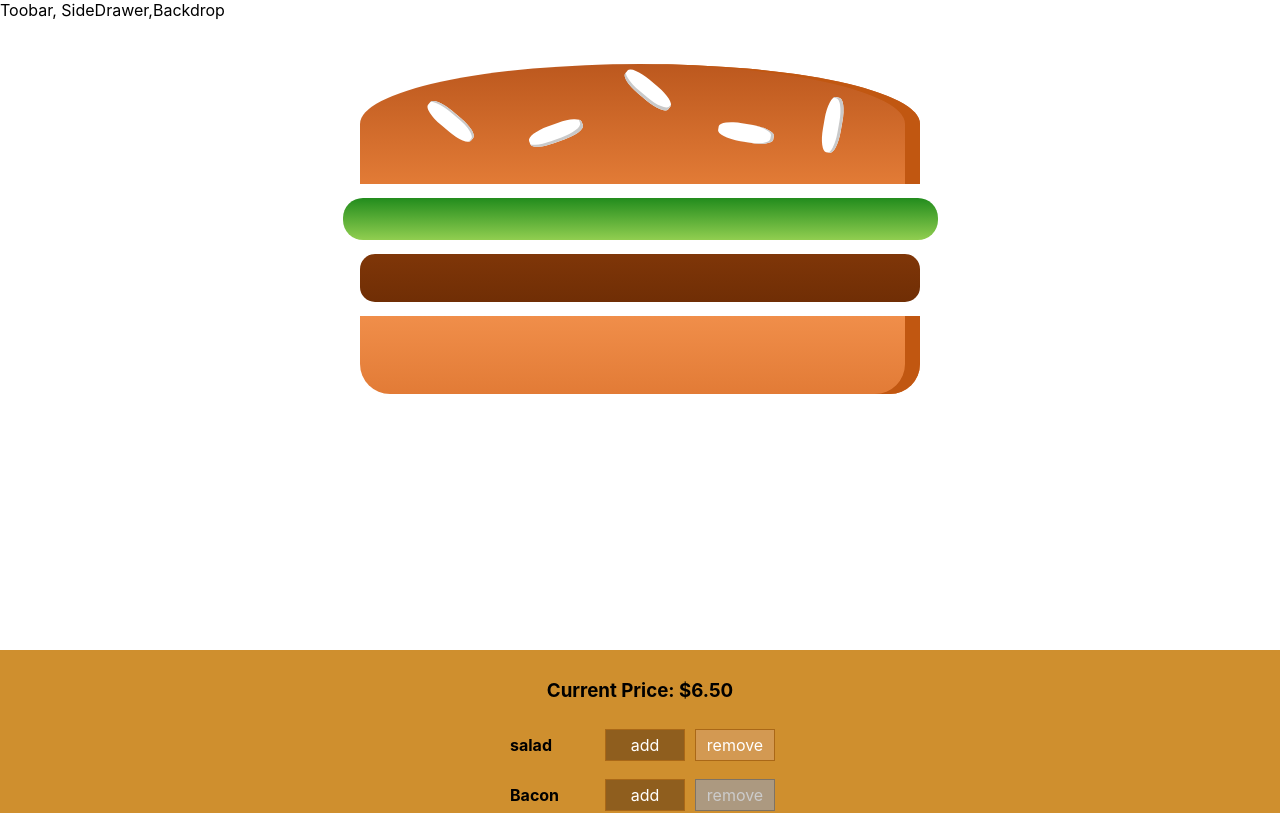
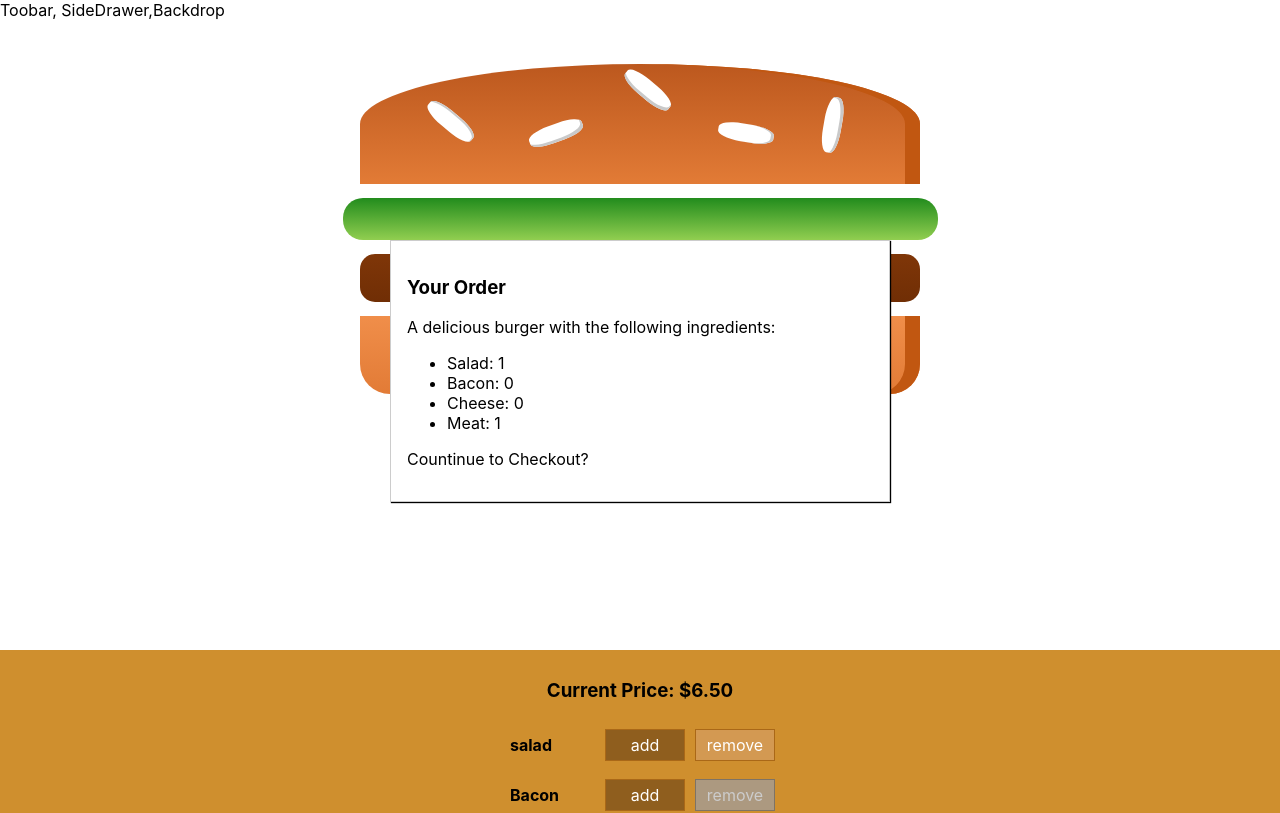
Before and after one commit to ruonanRuby/Burger-Builder, a React app in the folder burger-builder/: page / in a window 1280 px wide. Shown: the top 813 px of the page. Built offline with nearby package versions, Linux system fonts and the light colour scheme.

Commit message:
modal part
Add modal css file
and insert modal with wanted info displayed in the page.

```diff
--- /dev/null
+++ b/burger-builder/src/components/Burger/OrderSummary/OrderSummary.js
@@ -0,0 +1,23 @@
+import React from 'react';
+
+import Hoc from '../../../hoc/Hoc';
+
+const orderSummary = (props) => {
+    const ingredientSummary = Object.keys(props.ingredients)
+        .map(igKey => {
+            return (
+             <li key = {igKey}><span style = {{textTransform: 'capitalize'}}>{igKey}</span>: {props.ingredients[igKey]}</li>
+        )});
+    return (
+        <Hoc>
+            <h3>Your Order</h3>
+            <p>A delicious burger with the following ingredients:</p>
+            <ul>
+                {ingredientSummary}
+            </ul>
+            <p>Countinue to Checkout? </p>
+        </Hoc>
+    )
+};
+
+export default orderSummary;
--- /dev/null
+++ b/burger-builder/src/components/UI/Modal/Modal.css
@@ -0,0 +1,20 @@
+.Modal {
+    position: fixed;
+    z-index: 500;
+    background-color: white;
+    width: 70%;
+    border: 1px solid #ccc;
+    box-shadow: 1px 1px 1px black;
+    padding: 16px;
+    left: 15%;
+    top: 30%;
+    box-sizing: border-box;
+    transition: all 0.3s ease-out;
+}
+
+@media (min-width: 600px) {
+    .Modal {
+        width: 500px;
+        left: calc(50% - 250px);
+    }
+}
--- /dev/null
+++ b/burger-builder/src/components/UI/Modal/Modal.js
@@ -0,0 +1,10 @@
+import React from 'react';
+import './Modal.css';
+
+const modal = (props) => (
+    <div className="Modal">
+        {props.children}
+    </div>
+);
+
+export default modal;
--- a/burger-builder/src/containers/BurgerBuilder/BurgerBuilder.js
+++ b/burger-builder/src/containers/BurgerBuilder/BurgerBuilder.js
@@ -3,6 +3,8 @@
 import Hoc from '../../hoc/Hoc';
 import Burger from '../../components/Burger/Burger';
 import BuildControls from '../../components/Burger/BuildControls/BuildControls';
+import Modal from '../../components/UI/Modal/Modal';
+import OrderSummary from '../../components/Burger/OrderSummary/OrderSummary';
 
 const Ingredient_Price = {
     salad: 0.6,
@@ -78,6 +80,7 @@
         }
         return (
             <Hoc>
+                <Modal> <OrderSummary  ingredients = {this.state.ingredients}/> </Modal>
                 <Burger ingredients={this.state.ingredients} />
                 <BuildControls
                     ingredientAdded={this.addIngredientHandler}
```
Also changed, not shown: burger-builder/src/Modal/Modal.js (deleted).
